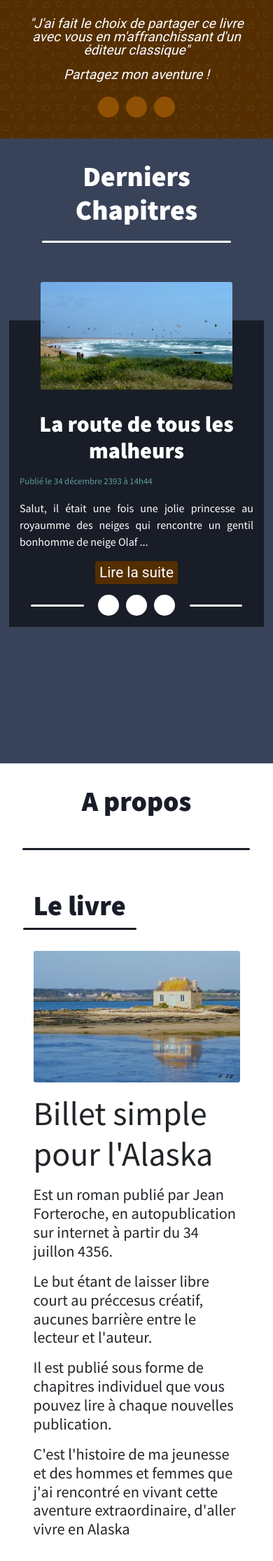
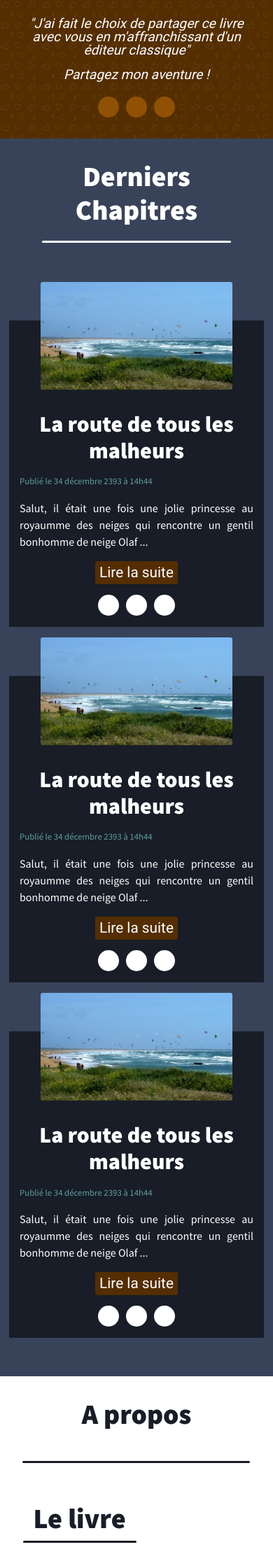
Before and after one commit to LacrotteFlorent/P4-DWJ, a PHP site: page /view/host.php in a window 390 px wide. Shown: the part 725-2956 px from the top of the page at 70% size. Run offline with PHP 8.4, Linux system fonts and the light colour scheme; some libraries are stand-ins or nearby versions.

Commit message:
responsive page host ok for all screen

```diff
--- a/public/css/style.css
+++ b/public/css/style.css
@@ -96,8 +96,8 @@ header a {
 
 #topLeaf {
     background-color: #181D27;
-    height: 60vh;
     z-index: 9;
+    min-height: 60vh;
 }
 
 #frameworkLeaf {
@@ -114,7 +114,6 @@ header a {
     background-size: cover;
     background-position: center;
     box-shadow: 1px 1px 7px #FFF;
-    height: 55vh;
     width: 100%;
     z-index: 10;
     border-radius: 3px;
--- a/view/host.php
+++ b/view/host.php
@@ -22,15 +22,15 @@
 
             <?php include("include_header.php"); ?>
 
-            <section class="row" id="topLeaf">
+            <section class="row pb-4" id="topLeaf">
                 <div id="spaceLeaf" class="col-2 d-none d-sm-block"></div>
                 <div id="photoLeaf" class="col-12 col-sm-8">
                     <div id="frameworkLeaf" class="row">
-                        <div id="textLeaf" class="mt-3 m-sm-3">
+                        <div id="textLeaf" class="col-12 mt-3 m-sm-3">
                             <h2>"Billet simple pour l'Alaska"</h2>
                             <p>Un roman publié en ligne</p>
                         </div>
-                        <div id="inputLeaf" class="mb-3">
+                        <div id="inputLeaf" class="col-12 mb-3">
                             <button>Dernier Chapitres</button>
                             <button>A Propos</button>
                             <button>Livre</button>
@@ -81,22 +81,68 @@
                                 <button>Lire la suite</button>
                             </div>
                             <div class="socialNetworkChapter mx-3 row">
-                                <div class="split col-3"></div>
-                                <div class="socialCircles col-6">
+                                <div class="split col-3 d-none d-sm-block"></div>
+                                <div class="socialCircles col-10 col-sm-6">
                                     <div class="row">
                                         <div id="facebook" class="circle"></div>
                                         <div id="instagram" class="circle"></div>
                                         <div id="twitter" class="circle"></div>
                                     </div>
                                 </div>
-                                <div class="split col-3"></div>
+                                <div class="split col-3 d-none d-sm-block"></div>
                             </div>
                         </div>
                         <div class="chapter col-12 col-sm-12 col-md-6 col-lg-6 col-xl-4">
-
+                            <div class="row justify-content-center">
+                                <div class="photoChapter col-10">
+                                    <img src="../public/img/chapter1.jpg" />
+                                </div>
+                            </div>
+                            <div class="context">
+                                <h3>La route de tous les malheurs</h3>
+                                <p class="dateChapter">Publié le 34 décembre 2393  à 14h44</p>
+                                <p class="contentChapter">Salut, il était une fois une jolie princesse au royaumme des neiges qui rencontre un gentil bonhomme de neige Olaf ... </p>
+                            </div>
+                            <div class="more">
+                                <button>Lire la suite</button>
+                            </div>
+                            <div class="socialNetworkChapter mx-3 row">
+                                <div class="split col-3 d-none d-sm-block"></div>
+                                <div class="socialCircles col-10 col-sm-6">
+                                    <div class="row">
+                                        <div id="facebook" class="circle"></div>
+                                        <div id="instagram" class="circle"></div>
+                                        <div id="twitter" class="circle"></div>
+                                    </div>
+                                </div>
+                                <div class="split col-3 d-none d-sm-block"></div>
+                            </div>
                         </div>
                         <div class="chapter col-12 col-sm-12 col-md-6 col-lg-6 col-xl-4">
-
+                            <div class="row justify-content-center">
+                                <div class="photoChapter col-10">
+                                    <img src="../public/img/chapter1.jpg" />
+                                </div>
+                            </div>
+                            <div class="context">
+                                <h3>La route de tous les malheurs</h3>
+                                <p class="dateChapter">Publié le 34 décembre 2393  à 14h44</p>
+                                <p class="contentChapter">Salut, il était une fois une jolie princesse au royaumme des neiges qui rencontre un gentil bonhomme de neige Olaf ... </p>
+                            </div>
+                            <div class="more">
+                                <button>Lire la suite</button>
+                            </div>
+                            <div class="socialNetworkChapter mx-3 row">
+                                <div class="split col-3 d-none d-sm-block"></div>
+                                <div class="socialCircles col-10 col-sm-6">
+                                    <div class="row">
+                                        <div id="facebook" class="circle"></div>
+                                        <div id="instagram" class="circle"></div>
+                                        <div id="twitter" class="circle"></div>
+                                    </div>
+                                </div>
+                                <div class="split col-3 d-none d-sm-block"></div>
+                            </div>
                         </div>
                     </div>
                 </div>
--- a/view/include_footer.php
+++ b/view/include_footer.php
@@ -15,9 +15,10 @@
             <nav class="col-12">
                 <div class="row">
                     <div class="col-12">
-                        <a href="../index.php">ACCEUIL</a>
-                        <a href="../blog.php">BLOG</a>
-                        <a href="">CONTACT</a>
+                        <a href="./host.php">ACCEUIL</a>
+                        <a href="./blog.php">BLOG</a>
+                        <a href="./billet.php">BILLET</a>
+                        <a href="./contact.php">CONTACT</a>
                     </div>
                 </div>
             </nav>
@@ -25,9 +26,9 @@
                 <div class="row">
                     <div class="col-12">
                         <p>2019 Copyright</p>
-                        <a href="">Mention légales</a>
+                        <a href="./legal.php">Mention légales</a>
                         <a href="">Cookies</a>
-                        <a href="">Login Admin</a>
+                        <a href="./adminConnexion.php">Login Admin</a>
                     </div>
                 </div>
             </div>
--- a/view/include_header.php
+++ b/view/include_header.php
@@ -22,9 +22,10 @@
             <nav class="col-12">
                 <div class="row">
                     <div class="col-12">
-                        <a href="../index.php">ACCEUIL</a>
-                        <a href="../blog.php">BLOG</a>
-                        <a href="">CONTACT</a>
+                        <a href="./host.php">ACCEUIL</a>
+                        <a href="./blog.php">BLOG</a>
+                        <a href="./billet.php">BILLET</a>
+                        <a href="./contact.php">CONTACT</a>
                     </div>
                 </div>
             </nav>
```
Also changed, not shown: public/css/styleContact-xs.css (+7 -0 lines).
